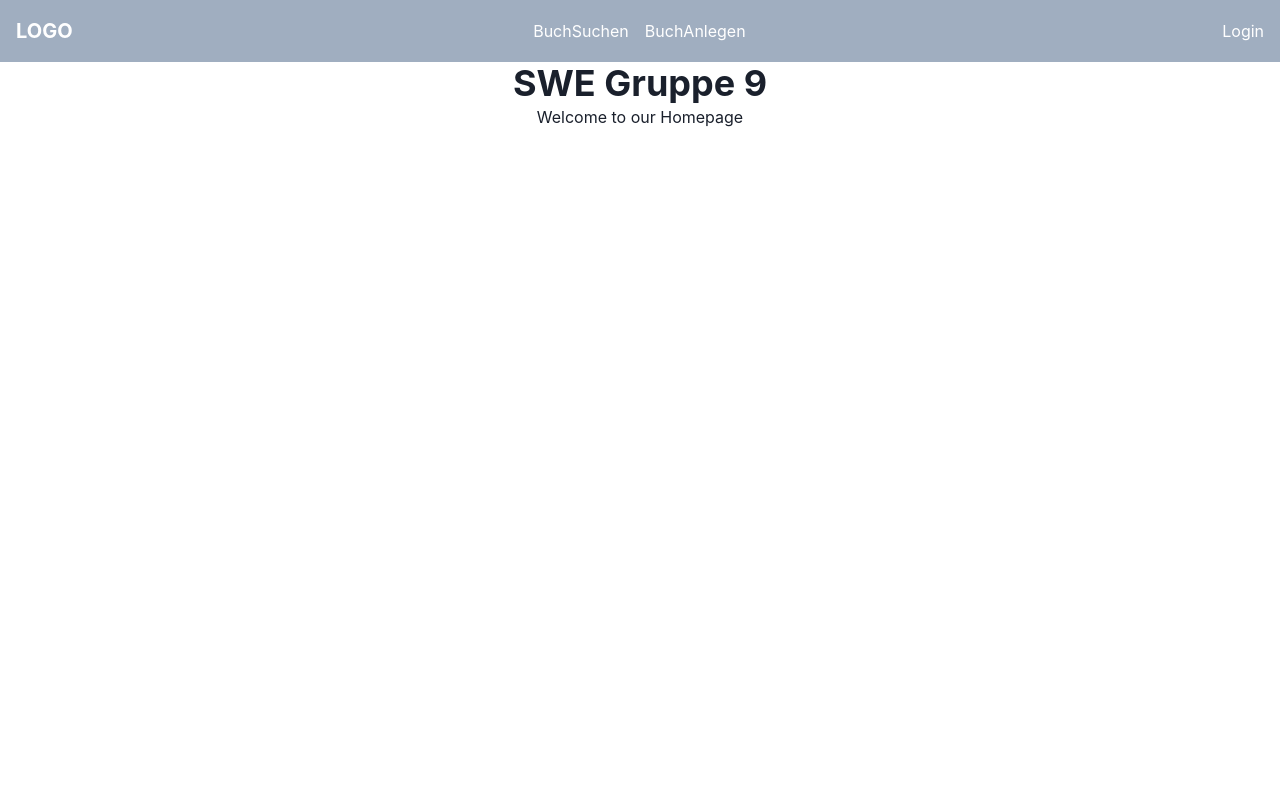
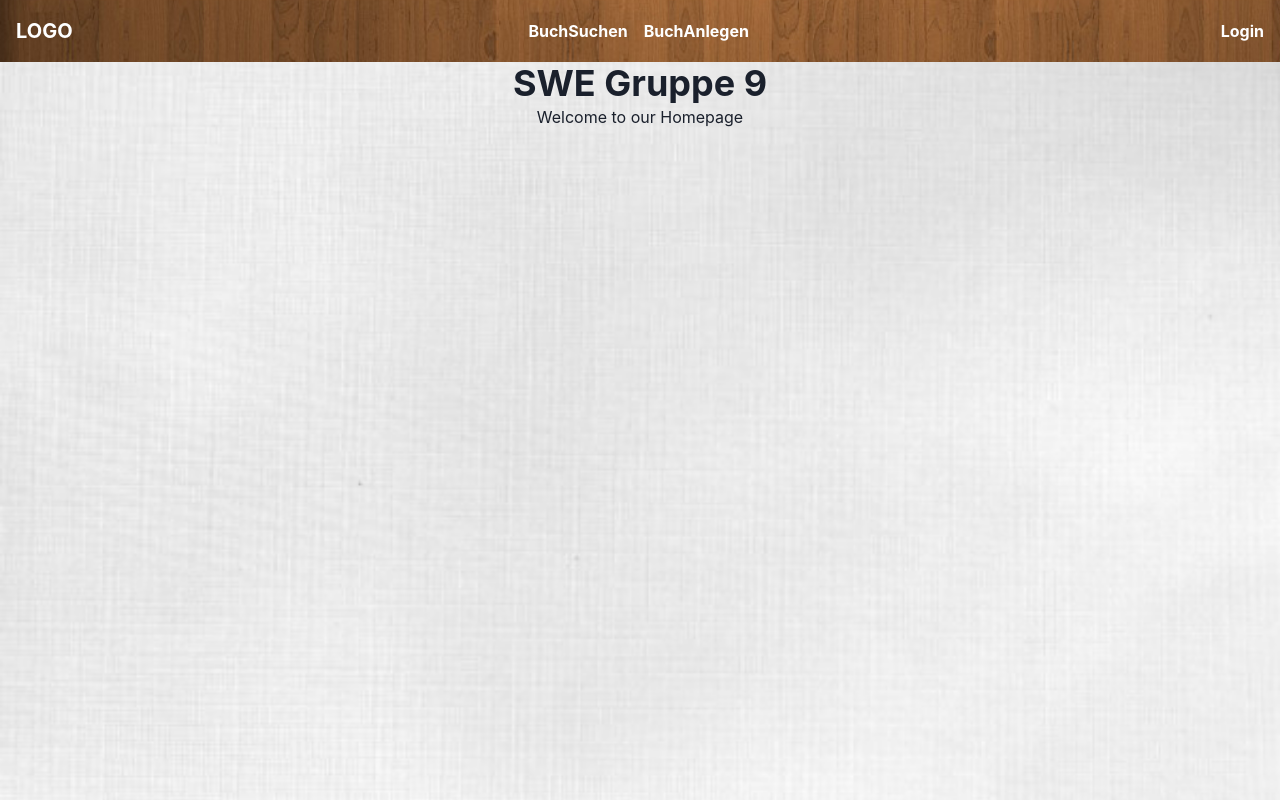
Before and after one commit to ngca1011/web-anwendung, a React (Vite) app: page / in a window 1280 px wide. Built offline with nearby package versions, Linux system fonts and the light colour scheme.

Commit message:
style : Background für Homepage und Navigationbar

```diff
--- a/src/App.tsx
+++ b/src/App.tsx
@@ -23,8 +23,17 @@ function App() {
   }
   return (
     <AuthProvider>
+       <div
+        style={{
+          backgroundImage: 'url("../public/background.jpg")',
+          backgroundSize: 'cover',
+          backgroundPosition: 'center',
+          minHeight: '100vh',
+        }}
+      >
       <Navigation />
       <Component />
+      </div>
     </AuthProvider>
   )
 }
--- a/src/components/Navbar.tsx
+++ b/src/components/Navbar.tsx
@@ -11,8 +11,11 @@ const Navigation = () => {
       p={4}
       align="center"
       justify="space-between"
-      bg="gray.400"
+      bg="#B38B6D"
       color="white"
+      style = {{
+        backgroundImage: 'url("../../public/NavBar.png")',
+      }}
     >
       <Box>
         <Link href="/" fontSize="xl" fontWeight="bold">
@@ -23,10 +26,10 @@ const Navigation = () => {
       <Spacer />
 
       <Flex>
-            <Link href="/buchsuchen" mr={4}>
+            <Link href="/buchsuchen" mr={4} fontWeight="bold">
                 BuchSuchen
             </Link>
-            <Link href="/buchanlegen" mr={4}>
+            <Link href="/buchanlegen" mr={4} fontWeight="bold">
                 BuchAnlegen
             </Link>
       </Flex>
@@ -38,7 +41,7 @@ const Navigation = () => {
           </Link>
         </Box>
         ) : (
-        <Link href="/anmelden">
+        <Link href="/anmelden" fontWeight="bold">
           Login
         </Link>
         )}
--- a/src/pages/BuchCreatePage.tsx
+++ b/src/pages/BuchCreatePage.tsx
@@ -21,7 +21,10 @@ const Buchanlegen = () => {
   const toast = useToast();
 
   return (
-    <div>
+    <div style = {{
+      backgroundColor: "white",
+      minHeight: "100vh",
+    }}>
       <TableContainer>
         <Table variant="simple">
           <Thead>
@@ -101,7 +104,7 @@ const Buchanlegen = () => {
         </Table>
       </TableContainer>
 
-      <Box display="flex" justifyContent="center" alignItems="center" marginBottom="4">
+      <Box display="flex" justifyContent="center" alignItems="center" marginBottom="4" marginTop="30">
         <Button
           onClick={() => {
             const examplePromise = new Promise((resolve) => {
--- a/src/pages/BuchSuchenPage.tsx
+++ b/src/pages/BuchSuchenPage.tsx
@@ -35,7 +35,9 @@ import {
     const toast = useToast();
 
       return (
-      <div>
+      <div style = {{
+        backgroundColor: "white",
+      }}>
         <TableContainer>
           <Table variant="simple">
             <Thead>
```
Also changed, not shown: public/NavBar.png (added), public/background.jpg (added).
